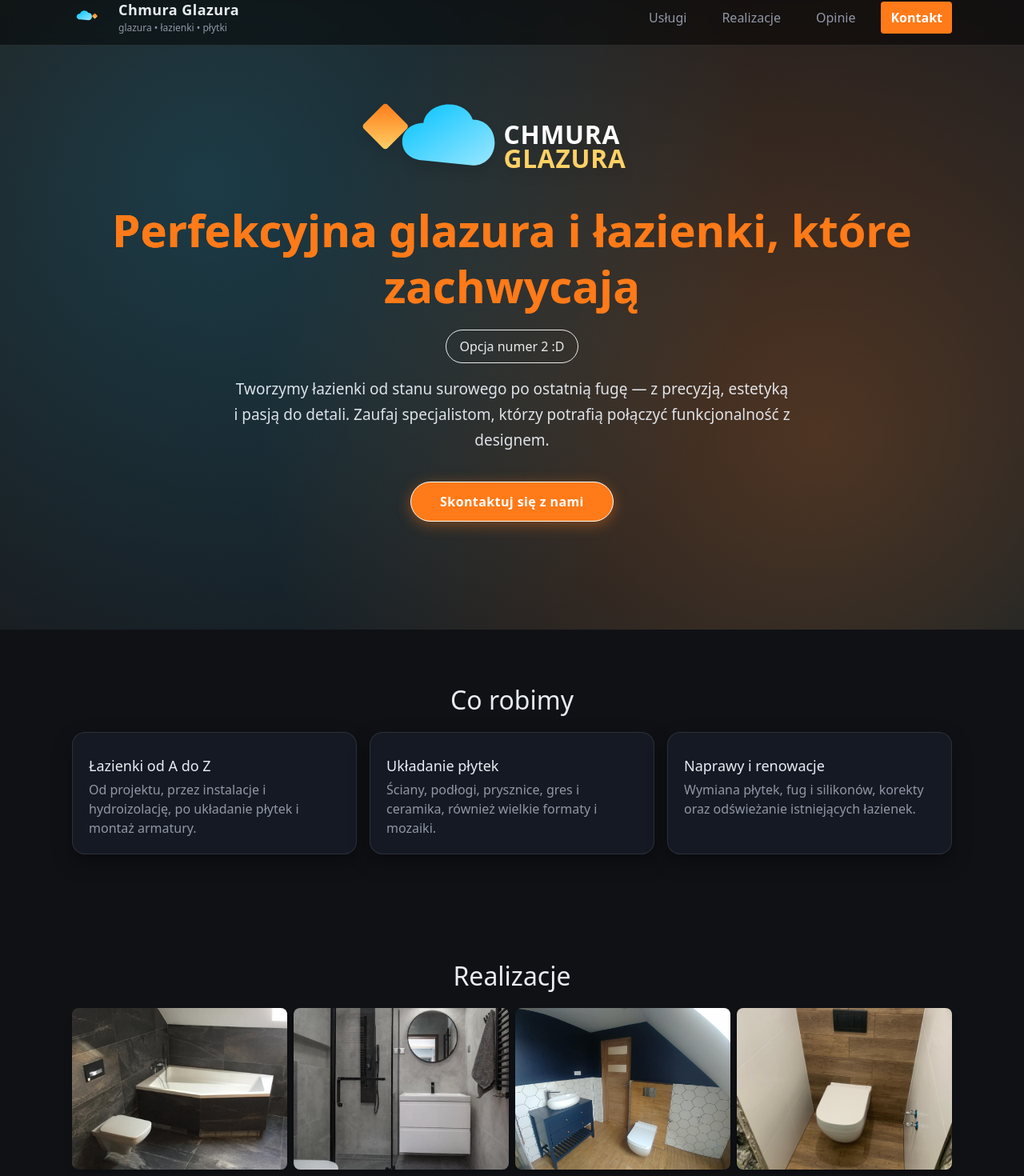
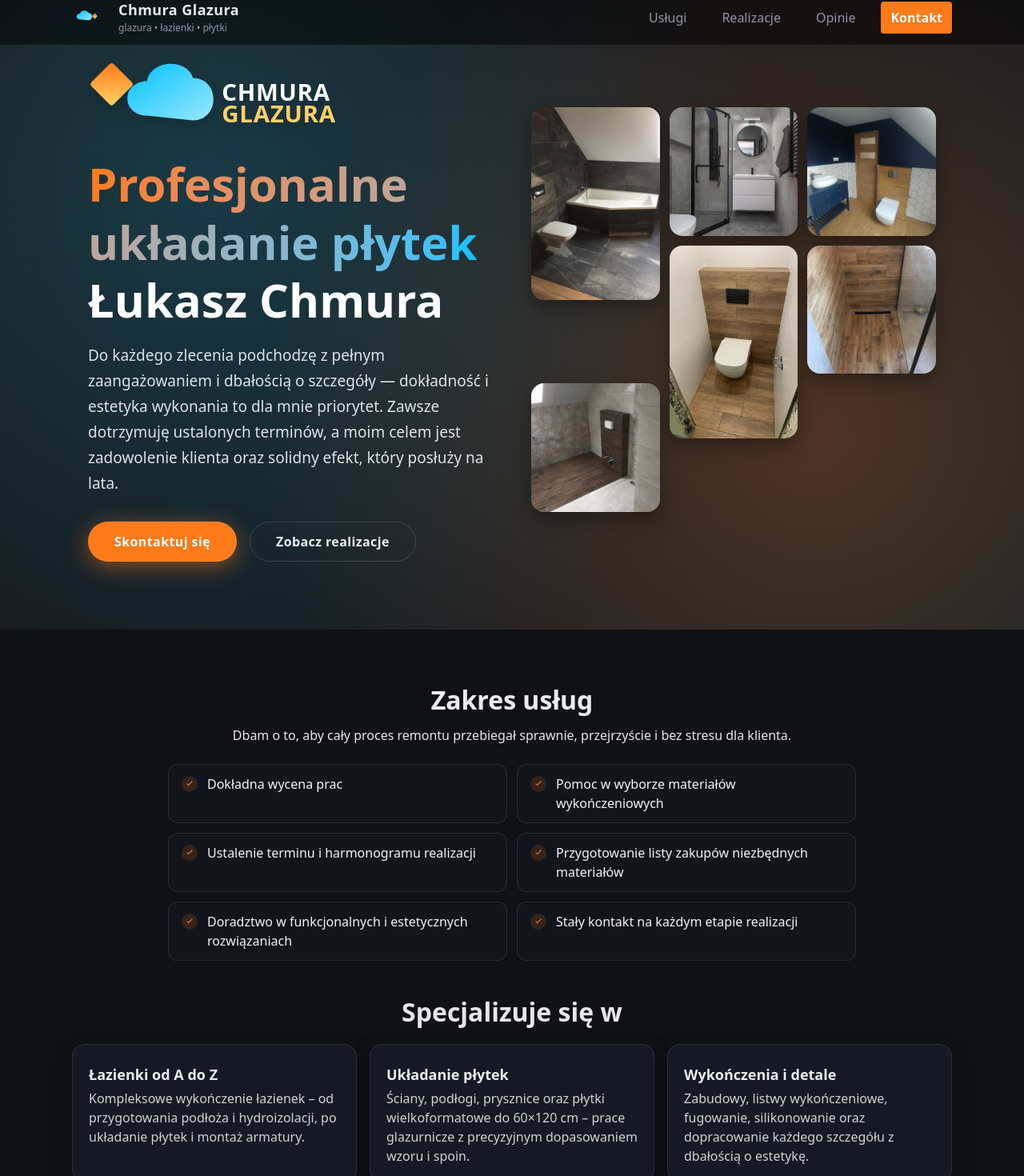
Before and after one commit to FullC0ntrol/chmura-glazura, a React (Vite) app: page / in a window 1280 px wide. Shown: the part 13-1483 px from the top of the page at 80% size. Built offline with nearby package versions, Linux system fonts and the light colour scheme.

Commit message:
Dopracowana

```diff
--- a/src/components/Contact.jsx
+++ b/src/components/Contact.jsx
@@ -140,7 +140,7 @@ export default function Contact() {
           {/* Social media */}
           <div className="mt-6 flex justify-center gap-4">
             <a
-              href="https://www.facebook.com/profile.php?id=61582097034611"
+              href="https://www.facebook.com/profile.php?id=61582352062633"
               target="_blank"
               rel="noopener noreferrer"
               aria-label="Facebook"
--- a/src/components/Gallery.jsx
+++ b/src/components/Gallery.jsx
@@ -40,7 +40,7 @@ export default function Gallery(){
 
   return (
     <div className="container">
-      <h2 className="mb-4 text-center text-[clamp(22px,2.5vw,32px)]">Realizacje</h2>
+      <h2 className="mb-4 text-center text-[clamp(22px,2.5vw,32px)] font-bold">Realizacje</h2>
 
       <div className="grid grid-cols-1 xs:grid-cols-2 sm:grid-cols-2 md:grid-cols-3 lg:grid-cols-4 gap-2">
         {images.map((s,i)=>(
--- a/src/components/Hero.jsx
+++ b/src/components/Hero.jsx
@@ -1,22 +1,17 @@
-import { useEffect, useState } from "react";
+import { useEffect } from "react";
 
 export default function Hero() {
-  const [alt, setAlt] = useState(false);
-
-  // Ustawiamy realną wysokość view-portu w --app-vh
+  // Ustawienie realnego viewportu (stabilne 100vh na mobile)
   useEffect(() => {
     const setVH = () => {
-      const vh = window.innerHeight; // realny pikselowy viewport
+      const vh = window.innerHeight;
       document.documentElement.style.setProperty("--app-vh", `${vh}px`);
     };
     setVH();
-    // iOS/Android potrafią zmieniać wysokość przy scrollu/orientacji
+    const t = setTimeout(setVH, 300);
     window.addEventListener("resize", setVH);
     window.addEventListener("orientationchange", setVH);
     document.addEventListener("visibilitychange", setVH);
-    // krótki timeout, gdy pasek adresu „doskakuje” po załadowaniu
-    const t = setTimeout(setVH, 300);
-
     return () => {
       clearTimeout(t);
       window.removeEventListener("resize", setVH);
@@ -28,81 +23,111 @@ export default function Hero() {
   return (
     <>
       <style>{`
-        :root { --nav-h: 68px; } /* dostosuj do realnej wysokości headera na mobile */
-        @keyframes float { 0%,100% { transform: translateY(0) } 50% { transform: translateY(-30px) } }
-        @keyframes floatSm { 0%,100% { transform: translateY(0) } 50% { transform: translateY(-14px) } }
+        :root { --nav-h: 68px; }
+        @keyframes float { 0%,100% { transform: translateY(0) } 50% { transform: translateY(-24px) } }
+        @keyframes floatSm { 0%,100% { transform: translateY(0) } 50% { transform: translateY(-12px) } }
       `}</style>
 
       <section
         id="start"
-        // Klucz: wysokość = realny viewport (JS), a na desktopie zwykłe 100dvh
-        // Odejmujemy header w wysokości sekcji, a padding-top "odsuwa" treść.
         className="
-          relative
-          h-[calc(var(--app-vh,100dvh))]
-          md:h-[100dvh]
-          flex items-center justify-center text-center overflow-hidden hero-gradient
+          relative isolate overflow-hidden hero-gradient
+          h-[calc(var(--app-vh,100dvh))] md:h-[100dvh]
           pt-[calc(var(--nav-h,68px)+env(safe-area-inset-top))]
           md:pt-0
-          isolate
+          flex items-center
         "
+        aria-label="Chmura Glazura — profesjonalne układanie płytek"
       >
-        {/* Overlay z gradientem rozciągnięty NA PEWNO na cały box + 1px margines (znika szpara na iOS) */}
-        <div className="pointer-events-none absolute -inset-px bg-gradient-to-br from-[rgba(255,122,24,0.08)] to-[rgba(0,194,255,0.08)]" />
+        <div className="pointer-events-none absolute -inset-px bg-gradient-to-br from-[rgba(255,122,24,0.06)] to-[rgba(0,194,255,0.08)]" />
 
-        <div className="container relative z-10 flex flex-col items-center gap-0 px-5">
+        <div className="container relative z-10 grid grid-cols-1 md:grid-cols-2 gap-10 md:gap-12 items-center px-5">
+
+          {/* LEWA KOLUMNA — tekst + CTA */}
+          <div className="text-center md:text-left">
             <img
               src="/logo-lockup.svg"
               alt="Chmura Glazura — logo"
               className="
-              w-[min(68%,280px)]
-              sm:w-[min(70%,360px)]
-              md:w-[min(70%,380px)]
+                w-[min(68%,280px)] sm:w-[min(70%,360px)] md:w-[min(70%,360px)]
+                mx-auto md:mx-0
                 mb-6 drop-shadow-xl
                 animate-[floatSm_6s_ease-in-out_infinite]
                 sm:animate-[float_6s_ease-in-out_infinite]
               "
+              loading="eager"
             />
 
-          <h1 className="m-0 mb-5 text-[clamp(30px,5.5vw,56px)] font-extrabold leading-tight bg-gradient-to-r from-accent to-accent2 bg-clip-text text-accent">
-            {alt ? (
-              <>
-                <span className="text-accent bg-gradient-to-r from-accent to-accent2 bg-clip-text">
-                  Tak piękna łazienka, że opada szczęka?
+            <h1 className="m-0 mb-4 text-[clamp(32px,5.6vw,58px)] font-extrabold leading-tight">
+              <span className="bg-gradient-to-r from-[var(--color-accent)] to-[var(--color-accent-2)] bg-clip-text text-transparent">
+                Profesjonalne układanie płytek
               </span>
               <br />
-                To dobra glazura – Łukasz Chmura
-              </>
-            ) : (
-              <>
-                <span className="text-accent bg-gradient-to-r from-accent to-accent2 bg-clip-text">
-                  Perfekcyjna glazura
-                </span>{" "}
-                i łazienki, które zachwycają
-              </>
-            )}
+              <span className="text-white">Łukasz Chmura</span>
             </h1>
 
-          <script defer async src="https://cdn.trustindex.io/loader.js?713490255f2a90543706a06d6b8"></script>
-
-          <button
-            onClick={() => setAlt(v => !v)}
-            className="mb-4 inline-flex items-center px-4 py-2 rounded-full border border-accent2/50 text-white/90 hover:translate-y-[-3px] transition"
-          >
-            Opcja numer 2 :D
-          </button>
-
-          <p className="max-w-[700px] mx-auto mb-9 text-[18px] sm:text-[19px] leading-8 opacity-95">
-            Tworzymy łazienki od stanu surowego po ostatnią fugę — z precyzją, estetyką i pasją do detali.
-            Zaufaj specjalistom, którzy potrafią połączyć funkcjonalność z designem.
+            <p className="max-w-[680px] mx-auto md:mx-0 mb-8 text-[18px] sm:text-[19px] leading-8 opacity-95">
+              Do każdego zlecenia podchodzę z pełnym zaangażowaniem i dbałością o szczegóły —
+              dokładność i estetyka wykonania to dla mnie priorytet.
+              Zawsze dotrzymuję ustalonych terminów, a moim celem jest zadowolenie klienta oraz
+              solidny efekt, który posłuży na lata.
             </p>
 
+            <div className="flex flex-col sm:flex-row gap-3 sm:gap-4 justify-center md:justify-start">
               <a
                 href="#kontakt"
-            className="inline-block px-9 py-3 font-semibold tracking-wide text-white rounded-full bg-accent border border-accent2/40 shadow-[0_4px_18px_rgba(255,122,24,0.4)] transition hover:-translate-y-[3px] hover:shadow-[0_6px_25px_rgba(255,122,24,0.6)]"
+                className="inline-block px-8 py-3 font-semibold tracking-wide text-white rounded-full
+                           bg-[var(--color-accent)]
+                           border border-white/10 shadow-[0_6px_28px_rgba(255,122,24,0.5)]
+                           transition will-change-transform hover:-translate-y-[3px]"
               >
-            Skontaktuj się z nami
+                Skontaktuj się
               </a>
+              <a
+                href="#galeria"
+                className="inline-block px-8 py-3 font-semibold tracking-wide rounded-full
+                           bg-transparent text-[var(--color-text)]
+                           border border-white/15 hover:border-white/30
+                           transition will-change-transform hover:-translate-y-[3px]"
+              >
+                Zobacz realizacje
+              </a>
+            </div>
+          </div>
+
+          {/* PRAWA KOLUMNA — mozaika zdjęć */}
+          <div className="relative md:justify-self-end w-full max-w-[560px] hidden mx-auto md:mx-0 md:block">
+            <div className="ring-lights pointer-events-none" aria-hidden />
+
+            <div className="grid grid-cols-3 gap-3 perspective-900">
+              {[
+                "/images/lazienka1.jpg",
+                "/images/lazienka2.jpg",
+                "/images/lazienka3.jpg",
+                "/images/lazienka4.jpg",
+                "/images/lazienka5.jpg",
+                "/images/lazienka6.jpg"
+              ].map((src, i) => (
+                <div
+                  key={src}
+                  className={`
+                    tile group relative overflow-hidden rounded-xl2 shadow-[var(--shadow-card)]
+                    ${i % 3 === 0 ? "row-span-2" : ""}
+                  `}
+                  style={{ aspectRatio: i % 3 === 0 ? "2/3" : "1/1" }}
+                >
+                  <img
+                    src={src}
+                    alt="Realizacja — glazura/łazienka"
+                    className="w-full h-full object-cover transition-transform duration-500 group-hover:scale-[1.04]"
+                    loading={i < 2 ? "eager" : "lazy"}
+                    decoding="async"
+                  />
+                  <div className="absolute inset-0 shine opacity-0 group-hover:opacity-100 transition-opacity" />
+                </div>
+              ))}
+            </div>
+          </div>
         </div>
       </section>
     </>
--- a/src/components/Reviews.jsx
+++ b/src/components/Reviews.jsx
@@ -20,7 +20,7 @@ export default function Reviews() {
 
     // 4) WSTRZYKUJEMY SKRYPT DO KONTENERA (kluczowa zmiana!)
     const script = document.createElement("script");
-    script.src = "https://cdn.trustindex.io/loader.js?713490255f2a90543706a06d6b8"; // <— Twój kod
+    script.src = "https://cdn.trustindex.io/loader.js?9e7d810558a693930a36c71ff82"; // <— Twój kod
     script.async = true;
     script.defer = true;
     container.appendChild(script);
@@ -33,7 +33,7 @@ export default function Reviews() {
 
   return (
     <section className="container">
-      <h2 className="mb-4 text-center text-[clamp(22px,2.5vw,32px)]">
+      <h2 className="mb-4 text-center text-[clamp(22px,2.5vw,32px)] font-bold">
         Opinie klientów
       </h2>
 
--- a/src/components/Services.jsx
+++ b/src/components/Services.jsx
@@ -1,24 +1,79 @@
+const scope = [
+  { title: "Dokładna wycena prac" },
+  { title: "Pomoc w wyborze materiałów wykończeniowych" },
+  { title: "Ustalenie terminu i harmonogramu realizacji" },
+  { title: "Przygotowanie listy zakupów niezbędnych materiałów" },
+  { title: "Doradztwo w funkcjonalnych i estetycznych rozwiązaniach" },
+  { title: "Stały kontakt na każdym etapie realizacji" },
+];
+
 const tiles = [
-  {title:"Łazienki od A do Z", text:"Od projektu, przez instalacje i hydroizolację, po układanie płytek i montaż armatury."},
-  {title:"Układanie płytek", text:"Ściany, podłogi, prysznice, gres i ceramika, również wielkie formaty i mozaiki."},
-  {title:"Naprawy i renowacje", text:"Wymiana płytek, fug i silikonów, korekty oraz odświeżanie istniejących łazienek."},
+  {
+    title: "Łazienki od A do Z",
+    text: "Kompleksowe wykończenie łazienek – od przygotowania podłoża i hydroizolacji, po układanie płytek i montaż armatury."
+  },
+{
+  title: "Układanie płytek",
+  text: "Ściany, podłogi, prysznice oraz płytki wielkoformatowe do 60×120 cm – prace glazurnicze z precyzyjnym dopasowaniem wzoru i spoin."
+},
+  {
+    title: "Wykończenia i detale",
+    text: "Zabudowy, listwy wykończeniowe, fugowanie, silikonowanie oraz dopracowanie każdego szczegółu z dbałością o estetykę."
+  },
 ];
+
+function CheckIcon(props) {
+  return (
+    <svg viewBox="0 0 24 24" aria-hidden="true" className={props.className}>
+      <path fill="currentColor" d="M9.55 16.05 5.5 12l1.4-1.4 2.65 2.65 7.6-7.6L18.55 7l-9 9Z"/>
+    </svg>
+  );
+}
 
 export default function Services(){
   return (
-    <div className="container">
-      <h2 className="mb-4 text-center text-[clamp(22px,2.5vw,32px)]">Co robimy</h2>
+    <section className="container">
+      {/* Nagłówek sekcji */}
+      <header className="mb-6 text-center">
+        <h2 className="mb-2 text-[clamp(22px,2.5vw,32px)] font-bold">
+          <span className="bg-gradient-to-r from-accent to-accent2 bg-clip-text">
+            Zakres usług
+          </span>
+        </h2>
+        <p className="mx-auto max-w-[780px] text-white/90">
+          Dbam o to, aby cały proces remontu przebiegał sprawnie, przejrzyście i bez stresu dla klienta.
+        </p>
+      </header>
 
-      {/* Tip: dopisz tu rozbudowę oferty – listy, ikony, małe zdjęcia realizacji itp. */}
+      {/* Lista etapów (wytyczne klienta) */}
+      <div className="mx-auto mb-10 max-w-[860px]">
+        <ul role="list" className="grid grid-cols-1 sm:grid-cols-2 gap-3">
+          {scope.map((item) => (
+            <li key={item.title} className="flex items-start gap-3 rounded-xl bg-panel/50 border border-white/10 px-4 py-3">
+              <span className="mt-0.5 inline-flex h-5 w-5 shrink-0 items-center justify-center rounded-full bg-accent/15 text-accent">
+                <CheckIcon className="h-3.5 w-3.5" />
+              </span>
+              <span className="text-white/95">{item.title}</span>
+            </li>
+          ))}
+        </ul>
+      </div>
 
+      {/* Dodatkowa oferta w kafelkach (Twoje wcześniejsze tiles) */}
+      <h3 className="mb-4 text-center text-[clamp(22px,2.5vw,32px)] text-white/90 font-bold">
+        Specjalizuje się w
+      </h3>
       <div className="grid grid-cols-1 sm:grid-cols-2 lg:grid-cols-3 gap-4">
         {tiles.map((t)=>(
-          <div key={t.title} className="p-5 bg-panel border border-white/10 rounded-xl2 shadow-card hover:-translate-y-1.5 hover:shadow-2xl transition">
-            <h3 className="mt-2 mb-1 text-[18px] text-accent2">{t.title}</h3>
-            <p className="m-0 text-muted">{t.text}</p>
-          </div>
+          <article
+            key={t.title}
+            className="p-5 bg-panel border border-white/10 rounded-2xl shadow-card hover:-translate-y-1 hover:shadow-2xl transition"
+          >
+            <h4 className="mt-1 mb-1 text-[18px] text-accent2 font-semibold">{t.title}</h4>
+            <p className="m-0 text-white/80">{t.text}</p>
+          </article>
         ))}
       </div>
-    </div>
+    </section>
   );
 }
```
Lines whose indentation alone changed are shown as unchanged.
